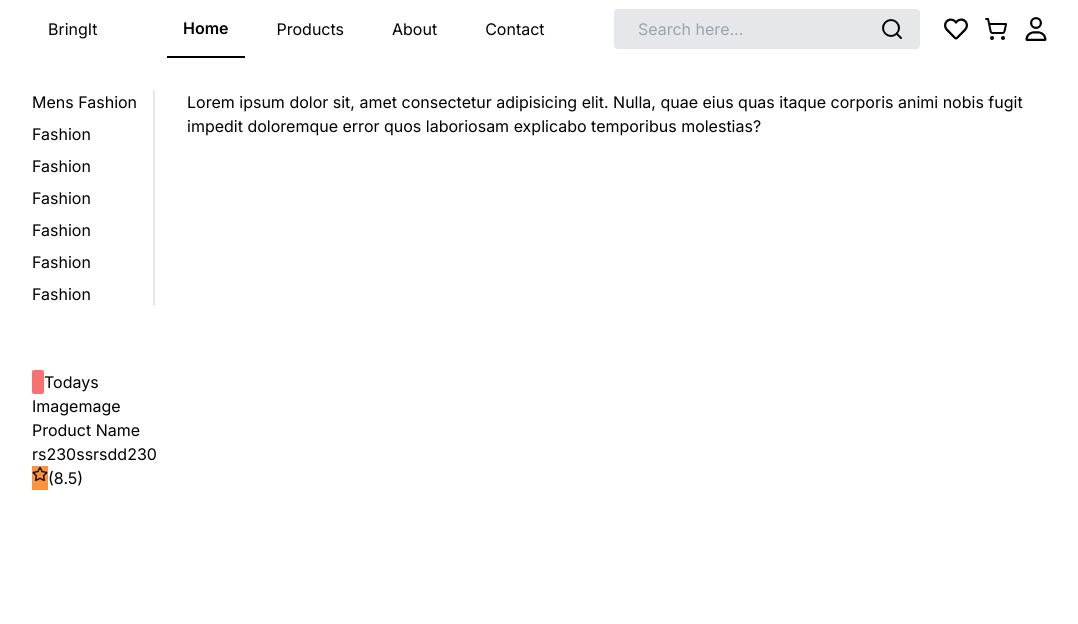
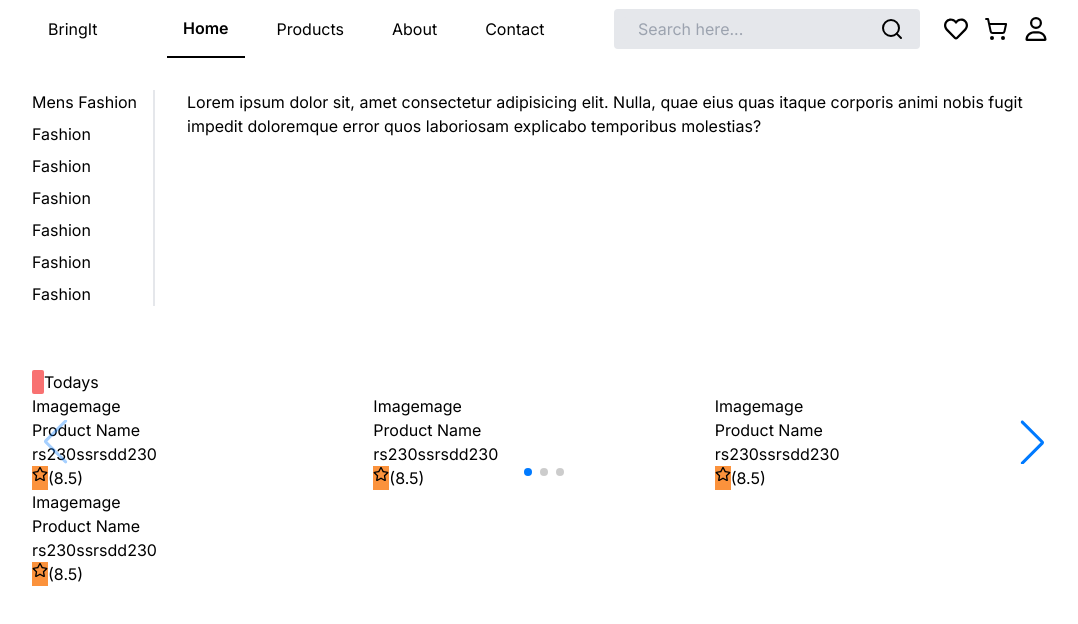
Before and after one commit to divyang1507/zenmall, a Next.js app: page / in a window 1280 px wide. Shown: the top 624 px of the page, without its empty margins (96-1174 px from the left). Built offline with nearby package versions, Linux system fonts and the light colour scheme.

Commit message:
card swiper testing in pjb pc

```diff
--- a/src/app/page.js
+++ b/src/app/page.js
@@ -1,7 +1,9 @@
+import { Cardswiper } from "@/components/Cardswiper";
 import Category from "@/components/Category";
 import ProductsCard from "@/components/ProductsCard";
 
 export default function Home() {
+
   return (
     <>
       <div className="mx-8 pt-8 md:mx-16 lg:mx-32 ">
@@ -10,15 +12,18 @@ export default function Home() {
             <Category />
           </div>
           <div className="pl-8">
-Lorem ipsum dolor sit, amet consectetur adipisicing elit. Nulla, quae eius quas itaque corporis animi nobis fugit impedit doloremque error quos laboriosam explicabo temporibus molestias?
+            Lorem ipsum dolor sit, amet consectetur adipisicing elit. Nulla,
+            quae eius quas itaque corporis animi nobis fugit impedit doloremque
+            error quos laboriosam explicabo temporibus molestias?
           </div>
         </div>
         <div>
-        <div className="flex  items-center mt-16">
-          <div className="bg-red-400 w-3 h-6 rounded-sm"></div>
-          <span>Todays</span>
-        </div>
-        <ProductsCard/>
+          <div className="flex  items-center mt-16">
+            <div className="bg-red-400 w-3 h-6 rounded-sm"></div>
+            <span>Todays</span>
+          </div>
+          <Cardswiper />
+          <ProductsCard />
         </div>
       </div>
     </>
--- /dev/null
+++ b/src/components/Cardswiper.jsx
@@ -0,0 +1,39 @@
+"use client";
+import React from "react";
+import { useRef, useEffect } from "react";
+import { register } from "swiper/element/bundle";
+import ProductsCard from "./ProductsCard";
+register();
+
+export const Cardswiper = () => {
+  const swiperElRef = useRef(null);
+
+  useEffect(() => {
+    // listen for Swiper events using addEventListener
+    swiperElRef.current.addEventListener("swiperprogress", (e) => {
+      const [swiper, progress] = e.detail;
+      console.log(progress);
+    });
+
+    swiperElRef.current.addEventListener("swiperslidechange", (e) => {
+      console.log("slide changed");
+    });
+  }, []);
+  return (
+    <div>
+      <swiper-container
+        ref={swiperElRef}
+        slides-per-view="3"
+        navigation="true"
+        pagination="true"
+      >
+        <swiper-slide><ProductsCard/></swiper-slide>
+        <swiper-slide><ProductsCard/></swiper-slide>
+        <swiper-slide><ProductsCard/></swiper-slide>
+        <swiper-slide><ProductsCard/></swiper-slide>
+        <swiper-slide><ProductsCard/></swiper-slide>
+
+      </swiper-container>
+    </div>
+  );
+};
```
